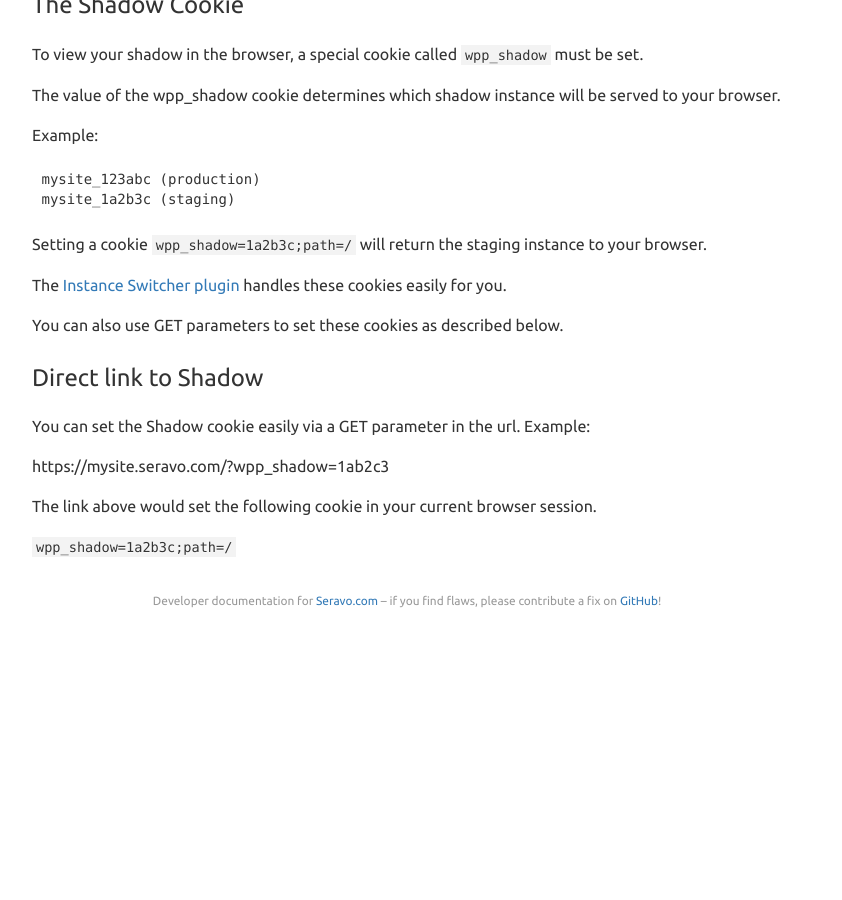
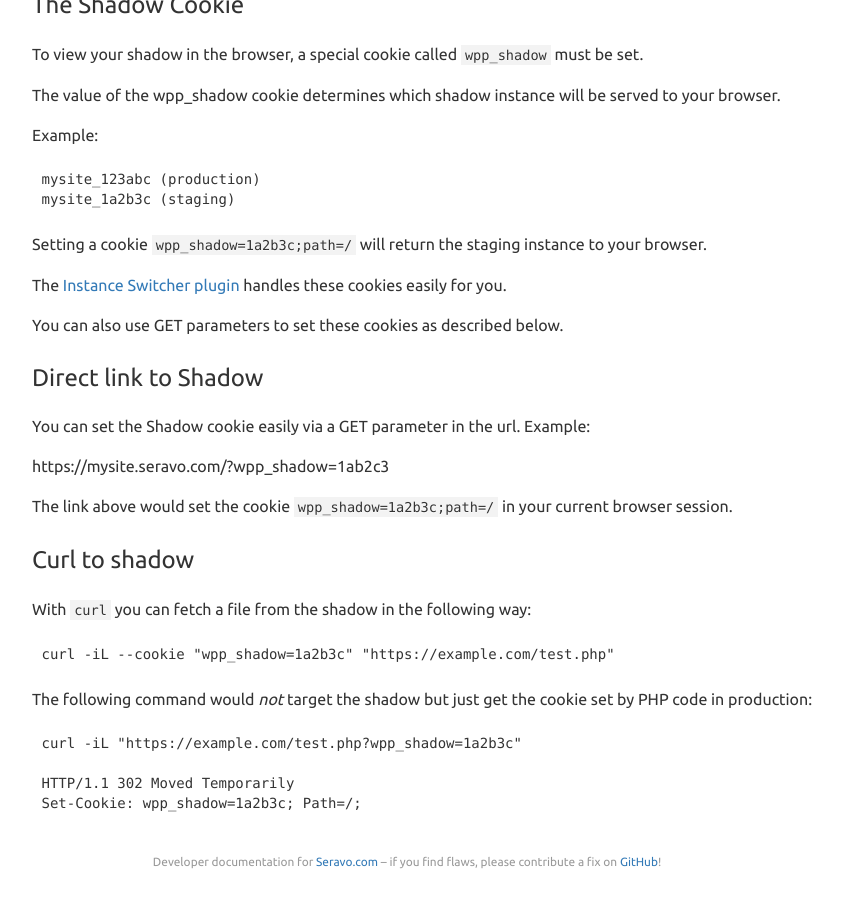
Before and after one commit to Seravo/docs, a Jekyll site: the page built from _posts/2016-05-11-shadows.md, in a window 1280 px wide and 900 px high, scrolled down 1606 px. Shown: the whole window, without its empty margins (233-1075 px from the left). Built offline with Jekyll 4.4.1, drawn with Linux system fonts in a browser that asks for light colours; nearby versions of some CDN libraries; Markdown is read by kramdown in place of the engine named in the settings; before the commit the page ends 2245 px from its top, so only the background shows below that.

Commit message:
Extend shadow docs with curl examples

````diff
--- a/_posts/2016-05-11-shadows.md
+++ b/_posts/2016-05-11-shadows.md
@@ -76,6 +76,21 @@ You can set the Shadow cookie easily via a GET parameter in the url. Example:
 
 https://mysite.seravo.com/?wpp_shadow=1ab2c3
 
-The link above would set the following cookie in your current browser session.
+The link above would set the cookie `wpp_shadow=1a2b3c;path=/` in your current browser session.
 
-```wpp_shadow=1a2b3c;path=/```
+### Curl to shadow
+
+With `curl` you can fetch a file from the shadow in the following way:
+
+```
+curl -iL --cookie "wpp_shadow=1a2b3c" "https://example.com/test.php"
+```
+
+The following command would *not* target the shadow but just get the cookie set by PHP code in production:
+
+```
+curl -iL "https://example.com/test.php?wpp_shadow=1a2b3c"
+
+HTTP/1.1 302 Moved Temporarily
+Set-Cookie: wpp_shadow=1a2b3c; Path=/;
+```
````
